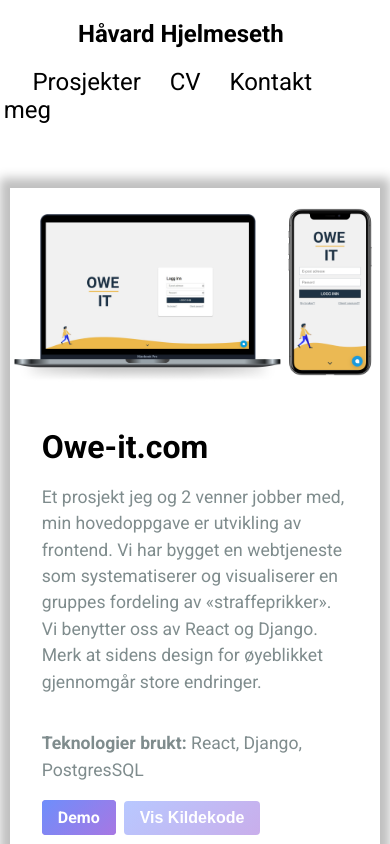
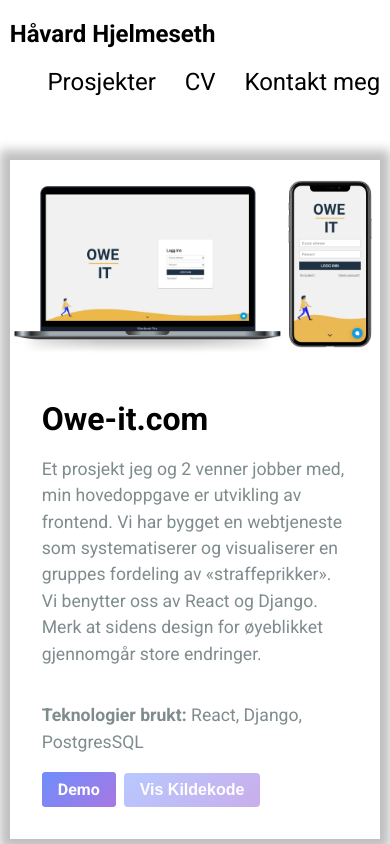
Before and after one commit to haavardsjef/hjemmeside, a React (Create React App) app: page / in a window 390 px wide. Shown: the top 844 px of the page. Built offline with nearby package versions, Linux system fonts and the light colour scheme.

Commit message:
Navbar size now scales with screensize

```diff
--- a/src/components/navigation/style.css
+++ b/src/components/navigation/style.css
@@ -22,3 +22,15 @@
   cursor: pointer;
   text-decoration: underline;
 }
+
+@media only screen and (max-width: 1500px) {
+  .navigation {
+    width: 80%;
+  }
+}
+
+@media only screen and (max-width: 1000px) {
+  .navigation {
+    width: 95%;
+  }
+}
```
